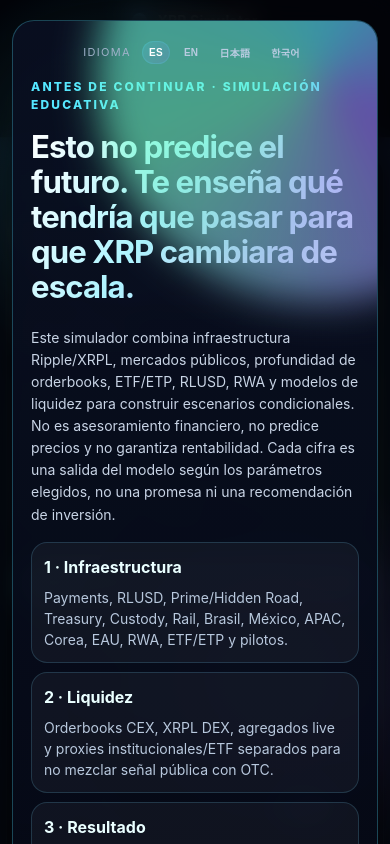
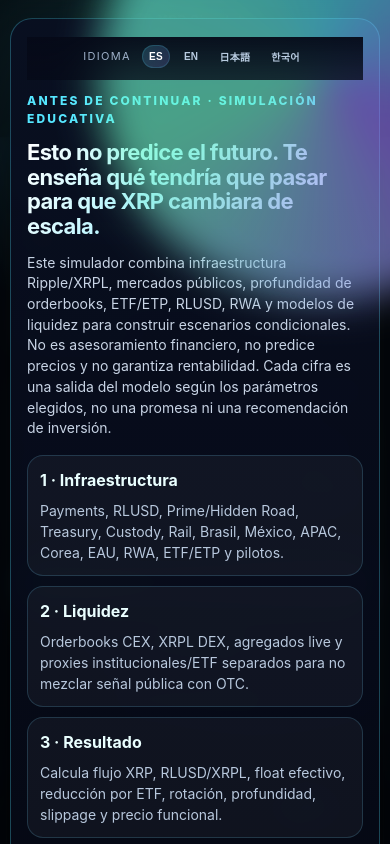
Before and after one commit to edutrejo96/XRP-simulator, a plain HTML site: page web/index.html in a window 390 px wide. Shown: the top 844 px of the page. Drawn offline with Linux system fonts and the light colour scheme.

Commit message:
Add files via upload

```diff
--- a/web/assets/styles.css
+++ b/web/assets/styles.css
@@ -366,3 +366,97 @@
   .audio-meta b{max-width:108px}
   .cinematic-actions{grid-template-columns:1fr}
 }
+
+/* v10.11 — Mobile scroll fix for intro/disclaimer modal
+   Fixes iOS/Android issue where the first modal card felt fixed and blocked vertical scroll. */
+.intro-modal{
+  overflow-y:auto !important;
+  overflow-x:hidden !important;
+  -webkit-overflow-scrolling:touch;
+  overscroll-behavior-y:contain;
+}
+.intro-card{
+  max-height:calc(100dvh - 36px) !important;
+  overflow-y:auto !important;
+  -webkit-overflow-scrolling:touch;
+  overscroll-behavior:contain;
+}
+
+@supports not (height:100dvh){
+  .intro-card{max-height:calc(100vh - 36px) !important;}
+}
+
+@media(max-width:720px){
+  html,body{
+    width:100%;
+    min-height:100%;
+    overflow-x:hidden;
+  }
+  .intro-modal{
+    display:block !important;
+    place-items:unset !important;
+    padding:10px !important;
+    background:radial-gradient(circle at 30% 10%,rgba(85,230,255,.18),transparent 30%),rgba(0,0,0,.82) !important;
+  }
+  .intro-modal.hidden{display:none !important;}
+  .intro-card{
+    width:100% !important;
+    max-width:none !important;
+    max-height:none !important;
+    min-height:auto !important;
+    margin:8px auto 28px !important;
+    padding:18px 16px 20px !important;
+    border-radius:22px !important;
+    overflow:visible !important;
+  }
+  .intro-card h2{
+    font-size:22px !important;
+    line-height:1.12 !important;
+    margin:12px 0 14px !important;
+  }
+  #introDisclaimerText,
+  .intro-card p{
+    font-size:14px !important;
+    line-height:1.48 !important;
+  }
+  .simple-grid{
+    grid-template-columns:1fr !important;
+    gap:10px !important;
+    margin:16px 0 !important;
+  }
+  .simple-grid div{
+    padding:12px !important;
+    border-radius:16px !important;
+  }
+  .intro-lang-switch{
+    position:sticky;
+    top:0;
+    z-index:5;
+    padding:6px 0 10px;
+    background:linear-gradient(180deg,rgba(6,10,24,.96),rgba(6,10,24,.78));
+    backdrop-filter:blur(10px);
+  }
+  .intro-actions,
+  .intro-card .button-row,
+  #introModal .button-row{
+    display:grid !important;
+    grid-template-columns:1fr !important;
+    gap:10px !important;
+  }
+  #introModal .btn{
+    width:100% !important;
+    min-height:48px !important;
+  }
+  #acceptCheck{
+    min-width:20px;
+    min-height:20px;
+  }
+  .audio-player{
+    left:10px !important;
+    right:10px !important;
+    bottom:10px !important;
+    width:auto !important;
+    max-width:calc(100vw - 20px) !important;
+  }
+  main{padding-bottom:96px !important;}
+}
```
